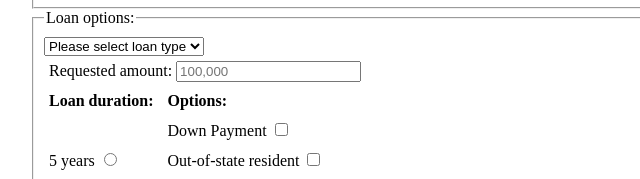
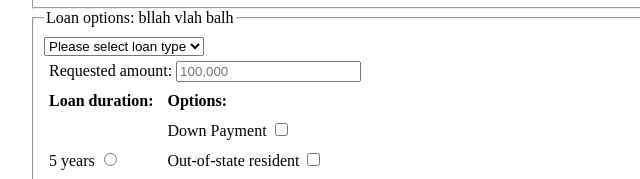
Before and after one commit to coherencez/nss-frontend-exercises-bankingApp, a plain HTML site: page index.html in a window 1280 px wide. Shown: the part 296-475 px from the top of the page, 125-765 px from the left. Drawn offline with Linux system fonts and the light colour scheme.

Commit message:
testing new branches

```diff
--- a/index.html
+++ b/index.html
@@ -23,7 +23,7 @@
 			</section>
 	</fieldset>
 	<fieldset>
-		<legend>Loan options:</legend>
+		<legend>Loan options: bllah vlah balh</legend>
 
 			<select name="Loan Type" id="loanType">
 				<option value="" disabled selected>Please select loan type</option>
```
